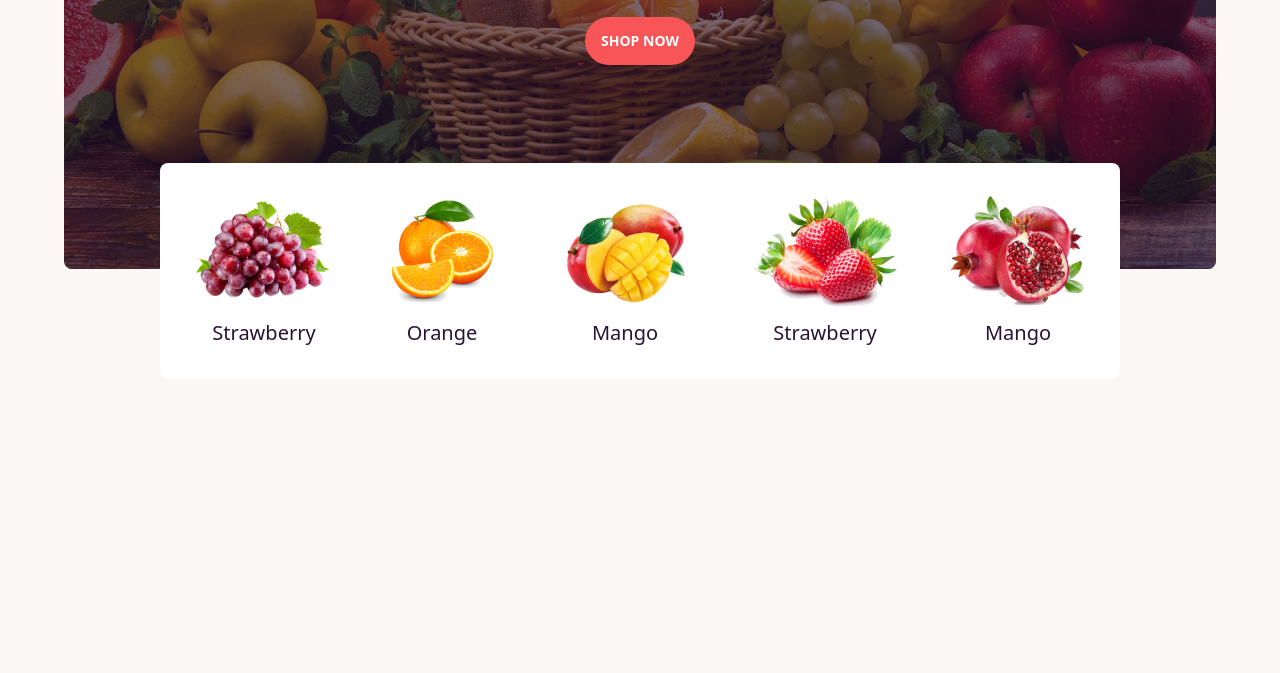
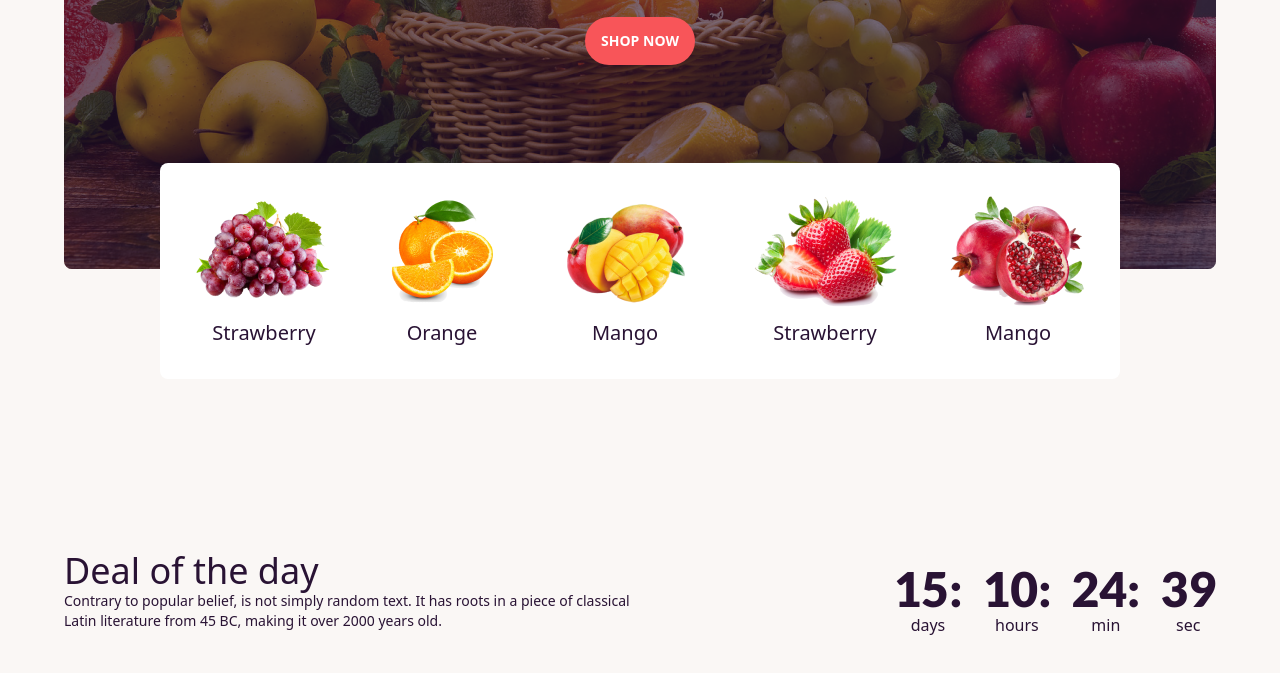
Before and after one commit to Chumki111/fruit-brust-landing-page, a plain HTML site: page index.html in a window 1280 px wide. Shown: the part 419-1092 px from the top of the page. Before the commit the page ends 950 px from the top, so only its background shows below. Drawn offline with nearby package versions, Linux system fonts and the light colour scheme; grey boxes are pictures that could not be loaded.

Commit message:
added countdown text

```diff
--- a/index.html
+++ b/index.html
@@ -84,6 +84,8 @@
 
 
       </nav> -->
+
+      <!-- banner-section -->
 
     <section class="max-w-screen-xl mx-auto px-8 md:px-16 lg:px-16 py-5 my-5 ">
 
@@ -176,16 +178,6 @@
 
 
 
-
-
-
-
-
-
-
-
-
-
       <!-- Banner-bottom  -->
    <div class="hidden lg:visible lg:flex lg:justify-between lg:w-10/12 lg:m-auto bg-[#FFF] -top-28 relative p-8 rounded-lg">
 
@@ -222,6 +214,50 @@
     </header>
     <main>
 
+      <!-- deal section -->
+
+      <section class="max-w-screen-xl mx-auto px-8 md:px-16 lg:px-16 py-5 my-5 ">
+
+          <div class="flex flex-col lg:flex-row justify-between items-center">
+
+            <div class="text-center lg:text-start pb-5">
+              <h1 class=" text-2xl md:text-4xl">Deal of the day</h1>
+              <p class="text-sm">Contrary to popular belief, is not simply random text. It has roots in a piece of classical <br> Latin literature from 45 BC, making it over 2000 years old.</p>
+           </div>
+           <div class="">
+
+            <div class="grid grid-flow-col gap-5 text-center auto-cols-max">
+              <div class="flex flex-col">
+                <span class="countdown font-lato font-extrabold text-5xl">
+                  <span style="--value:15;"></span> :
+                </span>
+                days
+              </div>
+              <div class="flex flex-col">
+                <span class="countdown  text-5xl font-extrabold font-lato">
+                  <span style="--value:10;"></span> :
+                </span>
+                hours
+              </div>
+              <div class="flex flex-col">
+                <span class="countdown font-lato font-extrabold text-5xl">
+                  <span style="--value:24;"></span> :
+                </span>
+                min
+              </div>
+              <div class="flex flex-col">
+                <span class="countdown font-extrabold font-lato text-5xl">
+                  <span style="--value:39;"></span>
+                </span>
+                sec
+              </div>
+            </div>
+           </div>
+
+
+          </div>
+      </section>
+
     </main>
     <footer>
 
```
